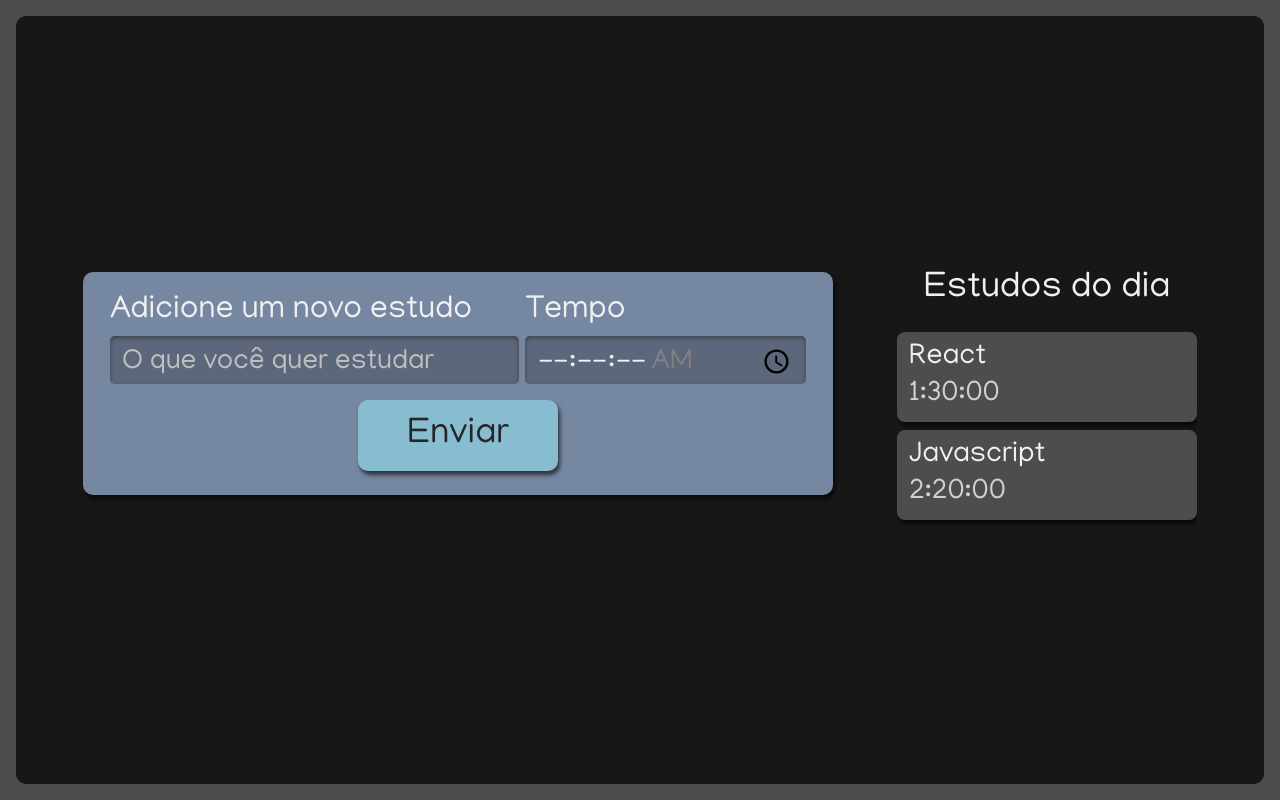
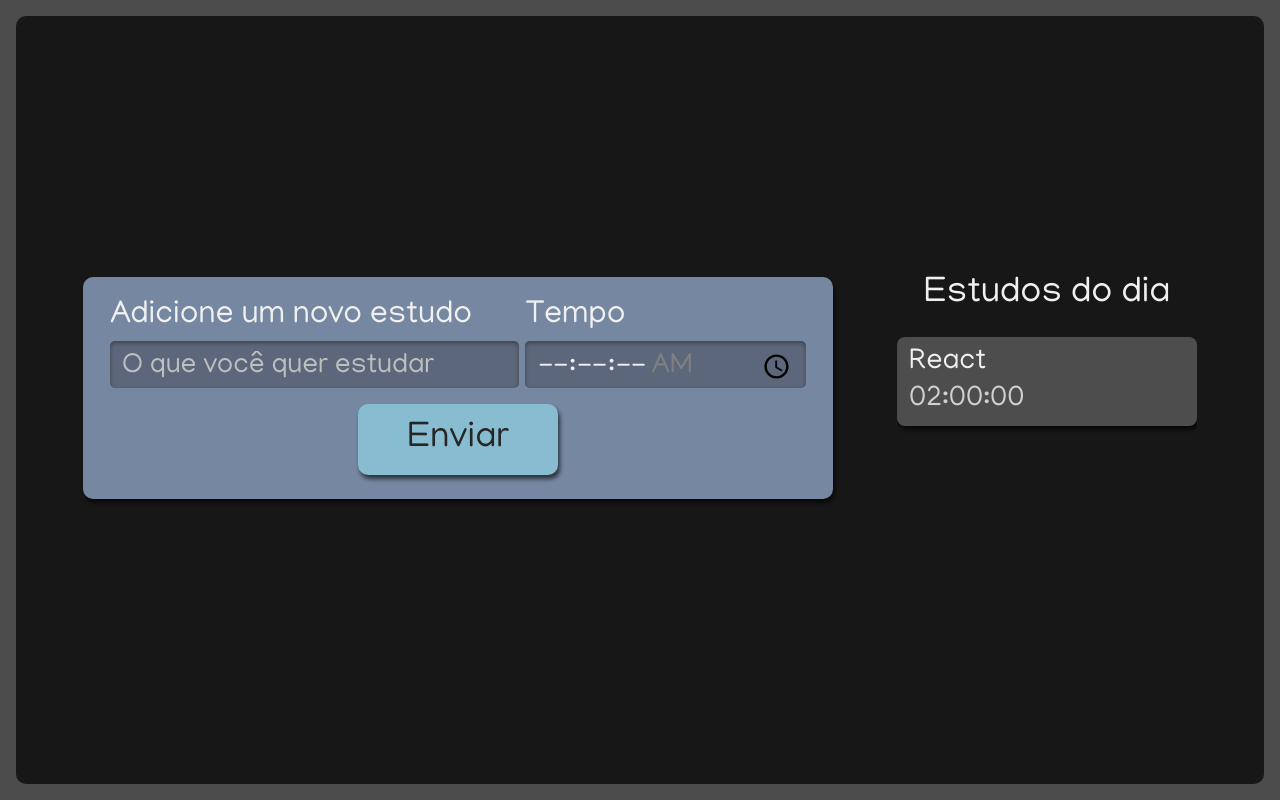
Before and after one commit to vclemente2/react-with-typescript, a React (Vite) app: page / in a window 1280 px wide. Built offline with nearby package versions, Linux system fonts and the light colour scheme.

Commit message:
Implementação do controle de estado da lista de tarefas.

```diff
--- a/src/Interfaces/StudyList.ts
+++ b/src/Interfaces/StudyList.ts
@@ -1,4 +1,4 @@
 export interface StudyList {
   task: string;
-  time: Date;
+  time: string;
 }
--- a/src/components/Form/index.tsx
+++ b/src/components/Form/index.tsx
@@ -1,9 +1,20 @@
 import style from "./Form.module.scss";
 import { Button } from "../Button";
+import { useState } from "react";
+import { StudyList } from "../../Interfaces/StudyList";
 
-export function Form() {
+export function Form({ tasks, setTasks }) {
+  const [time, setTime] = useState();
+  const [task, setTask] = useState();
+
   return (
-    <form className={style.novaTarefa}>
+    <form
+      className={style.novaTarefa}
+      onSubmit={(event) => {
+        event.preventDefault();
+        setTasks([...tasks, { task: task, time: time }]);
+      }}
+    >
       <div className={style.inputContainer}>
         <label htmlFor="task">Adicione um novo estudo</label>
         <input
@@ -11,6 +22,10 @@ export function Form() {
           name="task"
           id="task"
           placeholder="O que você quer estudar"
+          value={task}
+          onChange={(event) => {
+            setTask(event.target.value);
+          }}
           required
         />
       </div>
@@ -23,6 +38,10 @@ export function Form() {
           id="time"
           min="00:00:00"
           max="01:30:00"
+          value={time}
+          onChange={(event) => {
+            setTime(event.target.value);
+          }}
           required
         ></input>
       </div>
--- a/src/components/List/index.tsx
+++ b/src/components/List/index.tsx
@@ -1,22 +1,12 @@
+import { StudyList } from "../../Interfaces/StudyList";
 import style from "./List.module.scss";
 
-export function List() {
-  const tasks = [
-    {
-      task: "React",
-      time: "1:30:00"
-    },
-    {
-      task: "Javascript",
-      time: "2:20:00"
-    }
-  ];
-
+export function List({ tasks }: { tasks: StudyList[] }) {
   return (
     <aside className={style.listaTarefas}>
       <h2>Estudos do dia</h2>
       <ul>
-        {tasks.map((item, index) => {
+        {tasks.map((item: StudyList, index: number) => {
           return (
             <li key={index} className={style.item}>
               <h3>{item.task}</h3>
--- a/src/pages/App.tsx
+++ b/src/pages/App.tsx
@@ -1,12 +1,14 @@
 import style from "./App.module.scss";
 import { Form } from "../components/Form";
 import { List } from "../components/List";
+import { useState } from "react";
 
 function App() {
+  const [tasks, setTasks] = useState([{ task: "React", time: "02:00:00" }]);
   return (
     <div className={style.AppStyle}>
-      <Form />
-      <List />
+      <Form setTasks={setTasks} tasks={tasks} />
+      <List tasks={tasks} />
     </div>
   );
 }
```
Also changed, not shown: src/components/List/Item/index.tsx (added).
